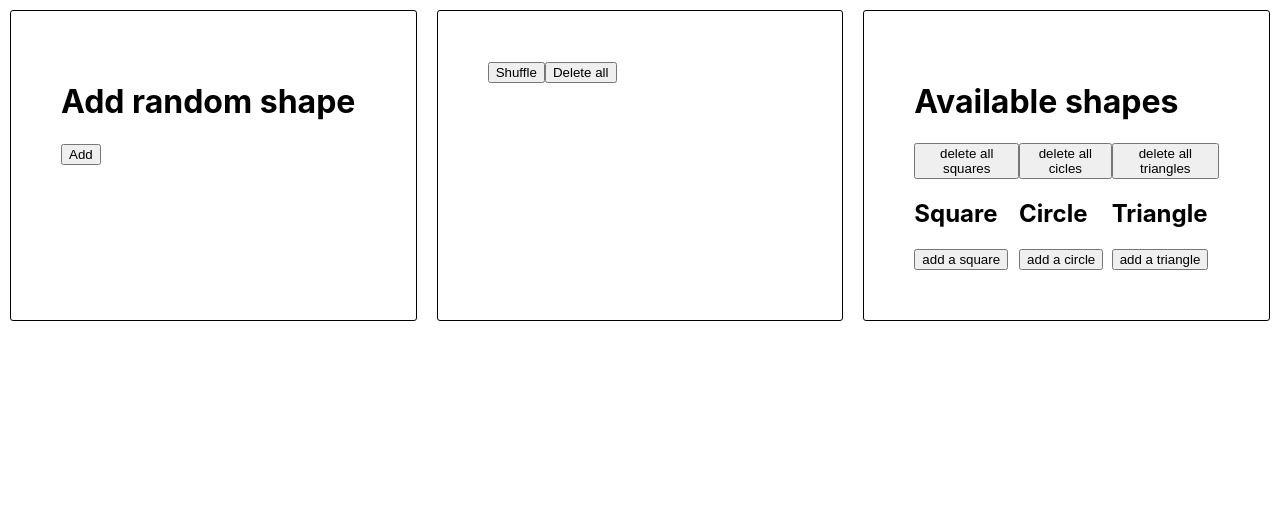
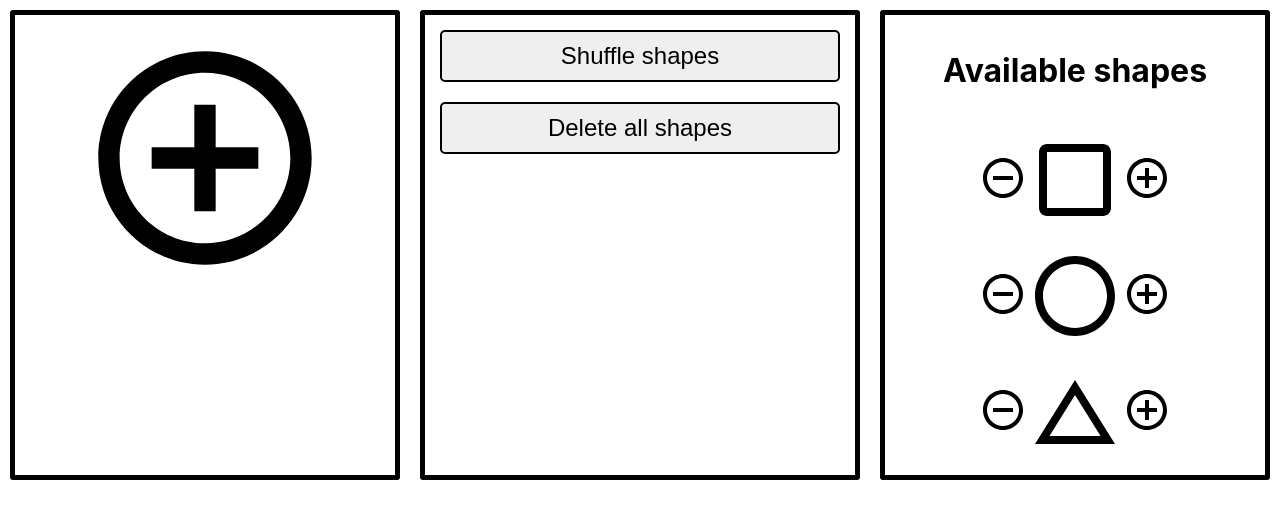
Before and after one commit to Jhubkonto/shapes-list, a React (Create React App) app: page / in a window 1280 px wide. Shown: the top 518 px of the page. Built offline with nearby package versions, Linux system fonts and the light colour scheme.

Commit message:
Added shapes and clickable components

```diff
--- /dev/null
+++ b/src/components/Button/Button.js
@@ -0,0 +1,13 @@
+import React from 'react';
+import './Button.scss'
+
+export const Button = ({ children, clickHandler }) => {
+    return (
+        <button
+            className="button"
+            onClick={clickHandler}
+        >
+            {children}
+        </button>
+    );
+};
--- /dev/null
+++ b/src/components/Button/Button.scss
@@ -0,0 +1,13 @@
+.button {
+    color: black;
+    border: 2px solid;
+    border-radius: 5px;
+    padding: 10px 100px;
+    font-size: 24px;
+    width: 400px;
+}
+
+.button:hover {
+    background-color: yellow;
+    color: black;
+}
--- /dev/null
+++ b/src/components/CircleShape/CircleShape.js
@@ -0,0 +1,15 @@
+import React from 'react';
+import './CircleShape';
+
+export const CircleShape = () => {
+    return (
+        <svg
+        xmlns="http://www.w3.org/2000/svg"
+        width="96"
+        height="96"
+        viewBox="0 0 24 24"><defs/>
+        <path fill="none" d="M0 0h24v24H0z"/>
+        <path d="M12 2C6.47 2 2 6.47 2 12s4.47 10 10 10 10-4.47 10-10S17.53 2 12 2zm0 18c-4.42 0-8-3.58-8-8s3.58-8 8-8 8 3.58 8 8-3.58 8-8 8z"/>
+        </svg>
+    );
+};
--- /dev/null
+++ b/src/components/MinusIcon/MinusIcon.js
@@ -0,0 +1,17 @@
+import React from 'react';
+import './MinusIcon.scss';
+
+export const MinusIcon = () => {
+    return (
+        <div className="svgIsButton">
+            <svg
+                xmlns="http://www.w3.org/2000/svg"
+                width="48"
+                height="48"
+                viewBox="0 0 24 24"><defs/>
+                <path fill="none" d="M0 0h24v24H0V0z"/>
+                <path d="M7 11v2h10v-2H7zm5-9C6.48 2 2 6.48 2 12s4.48 10 10 10 10-4.48 10-10S17.52 2 12 2zm0 18c-4.41 0-8-3.59-8-8s3.59-8 8-8 8 3.59 8 8-3.59 8-8 8z"/>
+            </svg>
+        </div>
+    );
+};
--- /dev/null
+++ b/src/components/MinusIcon/MinusIcon.scss
@@ -0,0 +1,5 @@
+.svgIsButton{
+    svg:hover {
+        fill: rgb(255, 0, 0);
+    }
+}
--- /dev/null
+++ b/src/components/PlusIcon/PlusIcon.js
@@ -0,0 +1,18 @@
+import React from 'react';
+
+export const PlusIcon = ({ newSize }) => {
+    let customSize = `${newSize ? newSize : 48}`
+
+    return (
+        <div className="svgIsButton">
+            <svg
+                xmlns="http://www.w3.org/2000/svg"
+                width={customSize}
+                height={customSize}
+                viewBox="0 0 24 24"><defs/>
+                <path fill="none" d="M0 0h24v24H0V0z"/>
+                <path d="M13 7h-2v4H7v2h4v4h2v-4h4v-2h-4V7zm-1-5C6.48 2 2 6.48 2 12s4.48 10 10 10 10-4.48 10-10S17.52 2 12 2zm0 18c-4.41 0-8-3.59-8-8s3.59-8 8-8 8 3.59 8 8-3.59 8-8 8z"/>
+            </svg>
+        </div>
+    );
+};
--- a/src/components/Session/Session.js
+++ b/src/components/Session/Session.js
@@ -1,38 +1,51 @@
 import React from 'react';
 import PropTypes from 'prop-types';
 import './Session.scss';
+import { PlusIcon } from '../PlusIcon/PlusIcon';
+import { MinusIcon } from '../MinusIcon/MinusIcon';
+import { SquareShape } from '../SquareShape/SquareShape';
+import { CircleShape } from '../CircleShape/CircleShape';
+import { TriangleShape } from '../TriangleShape/TriangleShape';
+import { Button } from '../Button/Button';
 
 const Session = () => {
 
-
-
     return (
-        <div className="grid">
-            <div className="grid--cell">
-                <h1>Add random shape</h1>
-                <button>Add</button>
+        <div className="session--grid">
+            <div className="session--grid__cell">
+                <div className="session--flexbox">
+                    <div className="session--flexbox__item">
+                        <PlusIcon newSize="256"/>
+                    </div>
+                </div>
             </div>
-            <div className="grid--cell">
-                <button>Shuffle</button>
-                <button>Delete all</button>
+            <div className="session--grid__cell">
+                <div className="session--flexbox">
+                    <div className="session--flexbox__item">
+                        <Button>Shuffle shapes</Button>
+                    </div>
+                    <div className="session--flexbox__item">
+                        <Button>Delete all shapes</Button>
+                    </div>
+                </div>
             </div>
-            <div className="grid--cell">
-                <h1>Available shapes</h1>
-                <div className="flex">
-                    <div>
-                        <button>delete all squares</button>
-                        <h2>Square</h2>
-                        <button>add a square</button>
+            <div className="session--grid__cell">
+                <div className="session--flexbox">
+                    <h1 className="session--flexbox__item">Available shapes</h1>
+                    <div className="session--flexbox__item">
+                        <MinusIcon />
+                        <SquareShape />
+                        <PlusIcon />
                     </div>
-                    <div>
-                        <button>delete all cicles</button>
-                        <h2>Circle</h2>
-                        <button>add a circle</button>
+                    <div className="session--flexbox__item">
+                        <MinusIcon />
+                        <CircleShape />
+                        <PlusIcon />
                     </div>
-                    <div>
-                        <button>delete all triangles</button>
-                        <h2>Triangle</h2>
-                        <button>add a triangle</button>
+                    <div className="session--flexbox__item">
+                        <MinusIcon />
+                        <TriangleShape />
+                        <PlusIcon />
                     </div>
                 </div>
             </div>
--- a/src/components/Session/Session.scss
+++ b/src/components/Session/Session.scss
@@ -1,17 +1,24 @@
-.grid {
+.session--grid {
     display: grid;
     grid-template-columns: 1fr 1fr 1fr;
+
+    &__cell {
+        border: 5px solid black;
+        border-radius: 3px;
+        margin: 10px;
+        padding: 5px;
+    }
 }
 
-.grid--cell {
-    border: 1px solid black;
-    border-radius: 3px;
-    margin: 10px;
-    padding: 50px;
+.session--flexbox {
+    display: flex;
+    flex-direction: column;
 
+    &__item {
+        display: flex;
+        flex-direction: row;
+        justify-content: center;
+        align-items: center;
+        padding: 10px;
+    }
 }
-
-.flex {
-    display: flex;
-    flex-direction: row;
-}
--- /dev/null
+++ b/src/components/SquareShape/SquareShape.js
@@ -0,0 +1,13 @@
+import React from 'react';
+
+export const SquareShape = () => {
+    return (
+        <svg
+        xmlns="http://www.w3.org/2000/svg"
+        width="96" height="96"
+        viewBox="0 0 24 24"><defs/>
+        <path fill="none" d="M0 0h24v24H0V0z"/>
+        <path d="M19 5v14H5V5h14m0-2H5c-1.1 0-2 .9-2 2v14c0 1.1.9 2 2 2h14c1.1 0 2-.9 2-2V5c0-1.1-.9-2-2-2z"/>
+        </svg>
+    );
+};
--- /dev/null
+++ b/src/components/TriangleShape/TriangleShape.js
@@ -0,0 +1,14 @@
+import React from 'react';
+
+export const TriangleShape = () => {
+    return (
+        <svg
+        xmlns="http://www.w3.org/2000/svg"
+        width="96"
+        height="96"
+        viewBox="0 0 24 24"><defs/>
+        <path fill="none" d="M0 0h24v24H0V0z"/>
+        <path d="M12 7.77L18.39 18H5.61L12 7.77M12 4L2 20h20L12 4z"/>
+        </svg>
+    );
+};
```
Also changed, not shown: src/components/PlusIcon/PlusIcon.scss (added).
